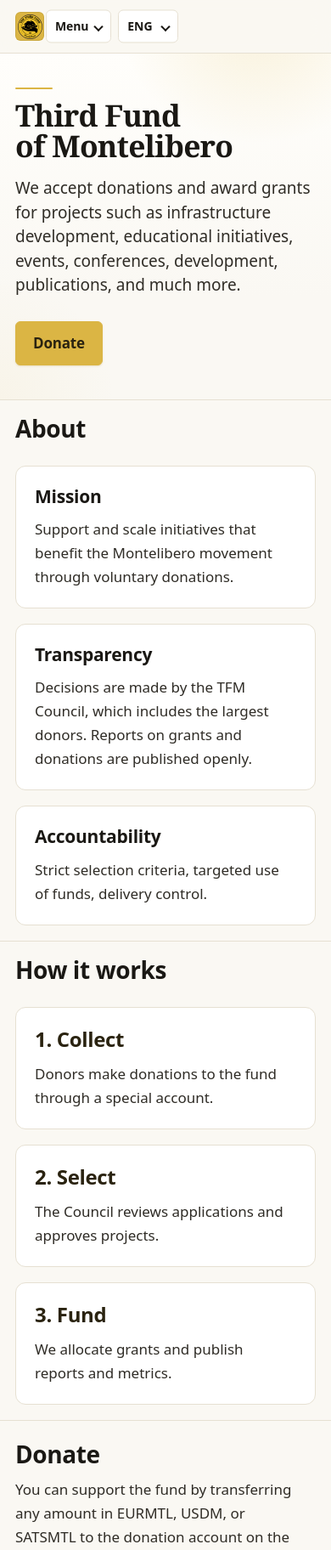
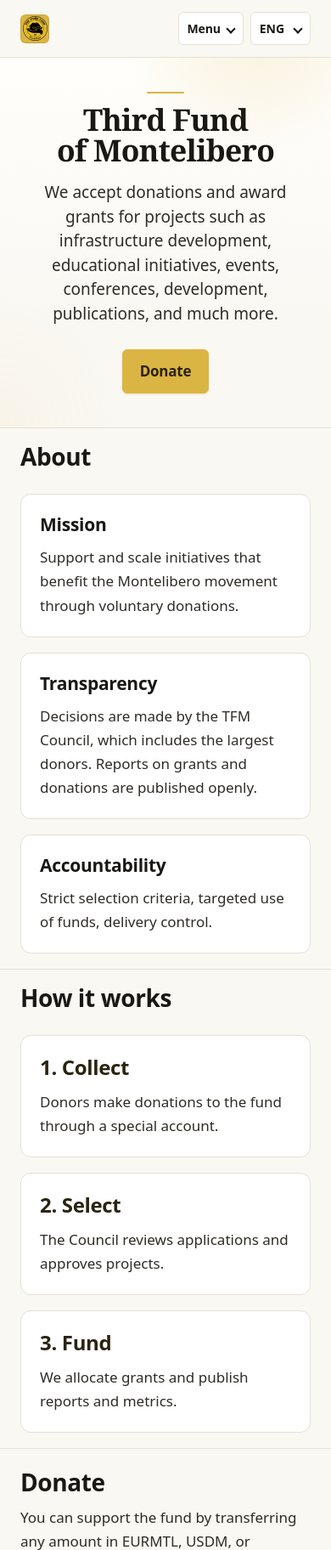
Before and after one commit to Montelibero/tfm-fund, a PHP site: page /eng/index.php in a window 390 px wide. Shown: the top 1824 px of the page at 85% size. Run offline with PHP 8.4, Linux system fonts and the light colour scheme.

Commit message:
Update graphics and responsiveness

```diff
--- a/partials/main.php
+++ b/partials/main.php
@@ -15,8 +15,8 @@
           <img
             class="hero__cover"
             src="../media/cover.jpeg"
-            width="700"
-            height="480"
+            width="1600"
+            height="900"
             decoding="async"
             fetchpriority="high"
             alt="<?= e($t['hero']['cover_alt']) ?>"
--- a/style.css
+++ b/style.css
@@ -368,15 +368,20 @@ main > .section.section--priority{ padding-top: calc(var(--space-6) + var(--spac
 }
 .hero__grid{
   display:grid;
-  grid-template-columns: minmax(0, 1.18fr) minmax(320px, 0.82fr);
+  grid-template-columns: minmax(0, 1fr) minmax(0, 1fr);
   gap: clamp(32px, 4vw, 64px);
-  align-items:start;
+  align-items: center;
   padding: clamp(72px, 9vw, 112px) 0 clamp(64px, 7vw, 88px);
 }
 .hero__grid > *{ min-width: 0; }
+.hero__grid > div:last-child{
+  display: flex;
+  align-items: center;
+  justify-content: center;
+}
 .hero h1{
   position: relative;
-  max-width: min(100%, 16ch);
+  max-width: min(100%, 28ch);
   font-size: var(--text-hero);
   line-height: var(--lh-display);
   margin: 0 0 var(--space-5);
@@ -403,13 +408,22 @@ main > .section.section--priority{ padding-top: calc(var(--space-6) + var(--spac
   font-weight: 400;
 }
 .hero__actions{ display:flex; flex-wrap:wrap; gap:12px; }
-.hero__picture{ display:block; }
+.hero__picture{
+  display:block;
+  width: 100%;
+}
 .hero__cover{
   width:100%; height:auto;
   border-radius: var(--rad-lg);
   border:1px solid var(--line);
   background: var(--surface);
   box-shadow: var(--shadow-lg);
+}
+
+@media (min-width: 921px){
+  .hero__grid > div:first-child{
+    padding-inline-start: clamp(16px, 3vw, 40px);
+  }
 }
 
 /* Section header */
@@ -1025,7 +1039,25 @@ summary:focus-visible{
 @media (max-width: 920px){
   .section__header{ align-items:flex-start; flex-direction:column; }
   .section__meta--inline{ text-align:left; }
-  .hero__grid{ grid-template-columns: minmax(0, 1fr); gap: 36px; }
+  .hero__grid{
+    grid-template-columns: minmax(0, 1fr);
+    gap: 28px;
+    align-items: start;
+  }
+  .hero__grid > div:first-child{
+    text-align: center;
+  }
+  .hero__actions{
+    justify-content: center;
+  }
+  .hero h1::before{
+    margin-left: auto;
+    margin-right: auto;
+  }
+  .hero__picture{
+    max-width: min(100%, 420px);
+    margin-inline: auto;
+  }
   .cards, .projects{ grid-template-columns: 1fr 1fr; }
   .cards--two{ grid-template-columns: 1fr 1fr; }
   .footer__grid{
@@ -1061,17 +1093,12 @@ summary:focus-visible{
   .cards, .projects{ grid-template-columns: 1fr; }
   .cards--two{ grid-template-columns: 1fr; }
   .container{
-    padding-left: calc(22px + env(safe-area-inset-left, 0px));
-    padding-right: calc(22px + env(safe-area-inset-right, 0px));
+    padding-left: calc(28px + env(safe-area-inset-left, 0px));
+    padding-right: calc(28px + env(safe-area-inset-right, 0px));
   }
   .nav__logo{ width:34px; height:34px; }
   .nav__brand{ gap:10px; }
   .nav__title{ display:none; }
-  .nav__controls{
-    position: absolute;
-    top: 50%; left: 54px;
-    transform: translateY(-50%);
-  }
   main > .section:not(.hero){ padding: var(--space-4) 0; }
   main > .section.section--priority{ padding-top: calc(var(--space-4) + 6px); }
   .hero__grid{ padding: var(--space-6) 0 var(--space-6); gap: 0; }
@@ -1081,7 +1108,7 @@ summary:focus-visible{
     line-height: var(--lh-display);
     margin-bottom: var(--space-4);
   }
-  .hero h1::before{ width: 44px; height: 2px; margin-bottom: var(--space-3); }
+  .hero h1::before{ width: 44px; height: 2px; margin: 0 auto var(--space-3); }
   .hero p{
     width: 100%;
     font-size: var(--text-md);
@@ -1094,7 +1121,8 @@ summary:focus-visible{
   .menu-mobile__summary,
   .lang__summary{ display:inline-flex; font-size: var(--text-sm); padding:7px 10px; }
   .menu-mobile__panel{
-    left:0; right:auto;
+    right:0;
+    left:auto;
     min-width: 220px;
     max-width: calc(100vw - 32px);
   }
@@ -1111,8 +1139,8 @@ summary:focus-visible{
 
 @media (max-width: 420px){
   .container{
-    padding-left: calc(18px + env(safe-area-inset-left, 0px));
-    padding-right: calc(18px + env(safe-area-inset-right, 0px));
+    padding-left: calc(24px + env(safe-area-inset-left, 0px));
+    padding-right: calc(24px + env(safe-area-inset-right, 0px));
   }
   .nav{ gap:8px; }
 }
```
Also changed, not shown: media/cover.jpeg, media/cover.webp, media/og-cnr.jpg, media/og-eng.jpg, media/og-rus.jpg, media/og-spa.jpg.
